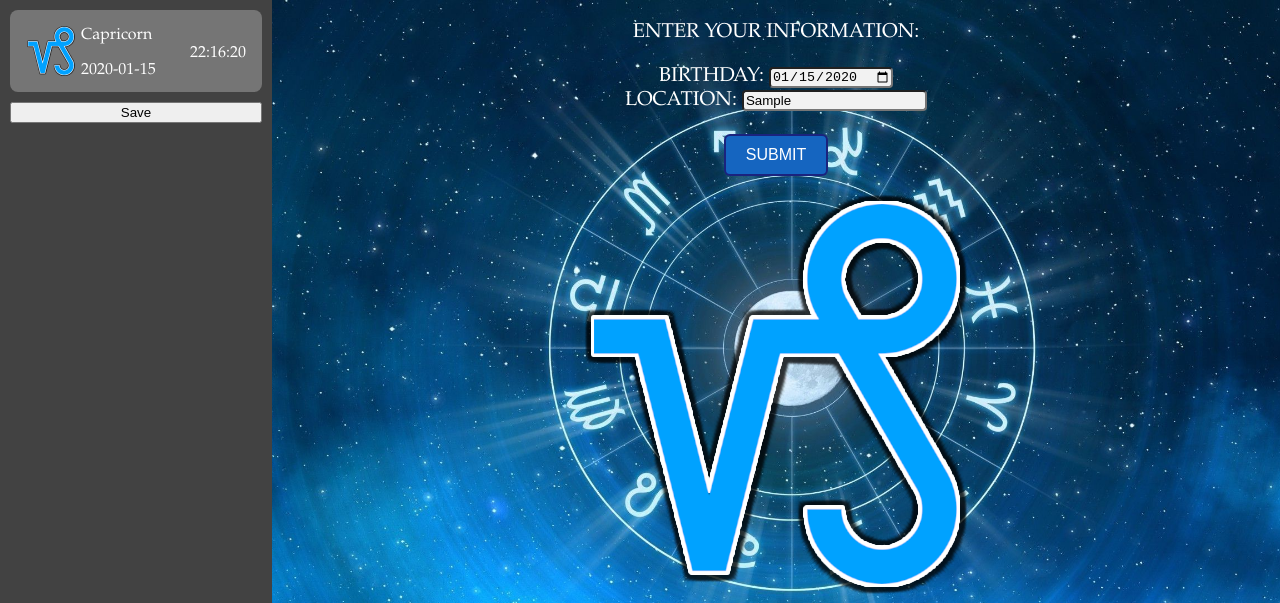
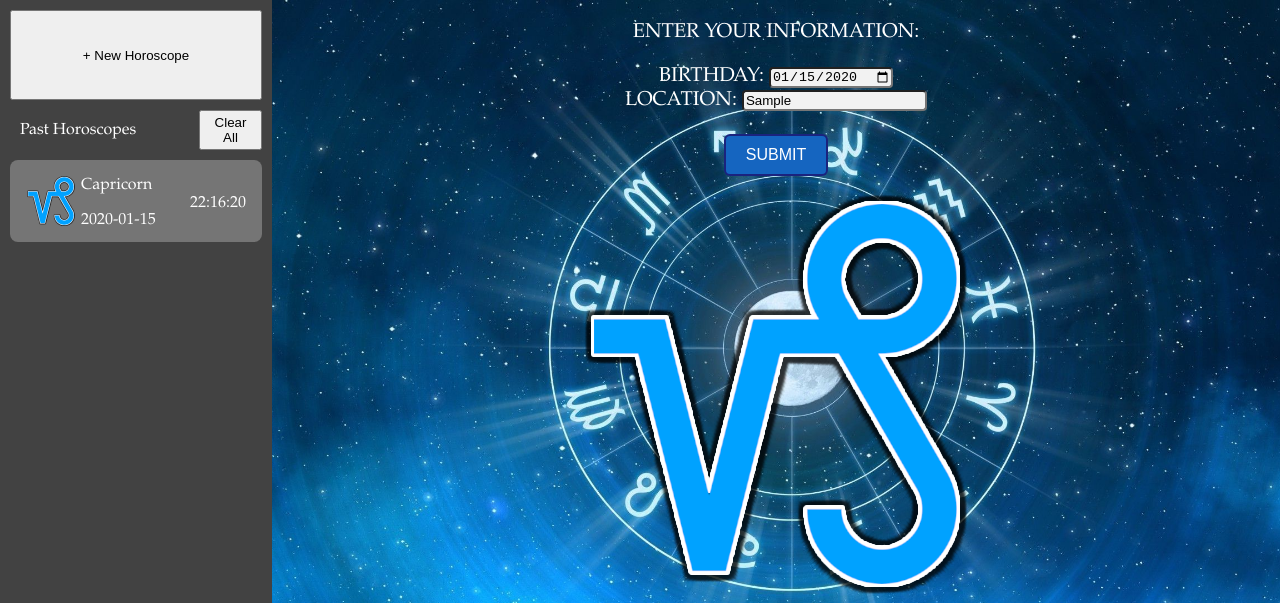
Before and after one commit to cse110-sp23-group5/cse110-sp23-group5, a website with bundled scripts: page source/horoscope/horoscope.html in a window 1280 px wide. Both pictures are taken after typing "2020-01-15", "Sample" into the empty fields and a click on the button "SUBMIT". Shown: the top 603 px of the page. Built offline with nearby package versions, Linux system fonts and the light colour scheme.

Commit message:
Added a clear all sidebar button and updated sidebar layout

```diff
--- a/source/horoscope/css/horoscope.css
+++ b/source/horoscope/css/horoscope.css
@@ -50,8 +50,13 @@ main {
 /* ID SELECTORS */
 /* in Sidebar */
 #sidebar {
-    display: flex;
-    flex-flow: column nowrap;
+    display: grid;
+    grid-template:
+        [row1-start] "new-horo new-horo" 100px [row1-end]
+        [row2-start] "sidebar-title clear-horos" 50px [row2-end]
+        [row3-start] "saved-list saved-list" auto [row3-end]
+        / 75% 25%;
+    grid-template-columns: 75% 25%;
     width: 25%;
     /* border: 3px solid rgb(0, 128, 0); */
     background-color: #424242;
@@ -154,3 +159,30 @@ input[type="button"]:focus {
     margin-left: auto;
     margin-right: auto;
 }
+
+#sidebar > * {
+    margin-bottom: 10px;
+    width: auto;
+}
+
+#new-horo {
+    grid-area: new-horo;
+}
+
+#sidebar-title {
+    grid-area: sidebar-title;
+    align-self: center;
+    margin-left: 10px;
+}
+
+#clear-horos {
+    grid-area: clear-horos;
+}
+
+#saved-list {
+    grid-area: saved-list;
+    display: flex;
+    flex-flow: column nowrap;
+    width: auto;
+    overflow-y: scroll;
+}
--- a/source/horoscope/css/pastEntryCard.css
+++ b/source/horoscope/css/pastEntryCard.css
@@ -66,7 +66,3 @@ article:hover .date {
     grid-area: horoscope;
     margin: 0px;
 }
-#sidebar {
-  height: 100%;
-  overflow-y: scroll;
-}
--- a/source/horoscope/horoscope.html
+++ b/source/horoscope/horoscope.html
@@ -11,7 +11,10 @@
   </head>
   <body>
     <div id="sidebar">
-        <button id="testadd">Save</button>
+      <button id="new-horo">+ New Horoscope</button>
+      <span id="sidebar-title">Past Horoscopes</span>
+      <button id="clear-horos">Clear All</button>
+      <div id="saved-list"></div>
     </div>
     <main>
       <div id="main">
--- a/source/horoscope/js/horoscope.js
+++ b/source/horoscope/js/horoscope.js
@@ -1,5 +1,4 @@
-import { Horoscope } from "./sidebar.js";
-import { addHoroscopesToDocument } from "./sidebar.js";
+import { Horoscope, saveHoroscope } from "./sidebar.js";
 window.addEventListener('DOMContentLoaded', init);
 function init() {
     let submit = document.getElementById('submit');
@@ -91,10 +90,11 @@ function init() {
         var today = new Date();
         var time = today.getHours() + ":" + today.getMinutes() + ":" + today.getSeconds();
         let horoscopeElement = new Horoscope(sign, birthday, time);
-        let storageHoroscopes =  JSON.parse(localStorage.getItem('horoscopes') || '[]');
-        storageHoroscopes.push(horoscopeElement);
-        localStorage.setItem('horoscopes', JSON.stringify(storageHoroscopes));
-        addHoroscopesToDocument([horoscopeElement]);
+        saveHoroscope(horoscopeElement);
+        // let storageHoroscopes =  JSON.parse(localStorage.getItem('horoscopes') || '[]');
+        // storageHoroscopes.push(horoscopeElement);
+        // localStorage.setItem('horoscopes', JSON.stringify(storageHoroscopes));
+        // addHoroscopesToDocument([horoscopeElement]);
     })
 
 
--- a/source/horoscope/js/pastEntryCard.js
+++ b/source/horoscope/js/pastEntryCard.js
@@ -42,6 +42,11 @@ class pastEntryCard extends HTMLElement {
         console.log(data);
 
         article.dataset.id = `${data.id}`;
+        article.dataset.birthday = `${data.birthday}`
+        article.dataset.date = `${data.date}`
+
+        //reformat birthday from YYYY-MM-DD to TODO
+        let birthdayDisplay;
 
         /**
          * Display the image and name of the user's horoscope,
@@ -68,7 +73,7 @@ class pastEntryCard extends HTMLElement {
 
 
         const sign = article.querySelector(".sign").textContent;
-        const date = article.querySelector(".date").textContent;
+        const date = article.dataset.date;
         // NOTE: because the dates are in M/D/YYYY format,
         // this code turns it into YYYY-MM-DD
         // This is because you need it in this format to update the birthday form
@@ -78,7 +83,7 @@ class pastEntryCard extends HTMLElement {
                 birthdayRaw[i] = "0" + birthdayRaw[i];
             }
         };
-        const birthday = birthdayRaw.join("-");
+        const birthday = article.dataset.birthday;
 
         let horoscope = new Horoscope(sign, birthday, date);
         return horoscope;
--- a/source/horoscope/js/sidebar.js
+++ b/source/horoscope/js/sidebar.js
@@ -23,7 +23,6 @@ class Horoscope{
         this.date = date;
     }
 }
-export {Horoscope};
 
 let horoscopes = [];
 
@@ -39,10 +38,19 @@ function init() {
     // Add each horoscopes to the <main> element
     addHoroscopesToDocument(horoscopes);
 
-    const addSave = document.getElementById('testadd');
-    addSave.addEventListener('click', function() {saveHoroscope(new Horoscope("Capricorn", "1/1/2000", "9:14 am"));});
+    const clear = document.querySelector("#clear-horos");
+    const savedList = document.querySelector("#saved-list");
+    clear.addEventListener('click', function () {
+        localStorage.clear();
+        horoscopes = [];
+        savedList.innerHTML = "";
+    });
 }
 
+/**
+ * Add horoscope to the array of horoscopes and save to local storage
+ * @param {Horoscope} horoscope horoscope object to save
+ */
 function saveHoroscope(horoscope) {
     horoscopes.push(horoscope);
     addHoroscopesToDocument([horoscope]);
@@ -94,7 +102,7 @@ function getHoroscopesFromStorage() {
  * @param {Array<Horoscope>} horoscopes An array of horoscopes
  */
 function addHoroscopesToDocument(horoscopes) {
-    const sidebar = document.querySelector('#sidebar');
+    const sidebar = document.querySelector('#saved-list');
 
     for (let horo of horoscopes) {
       let card = document.createElement('past-entry-card');
@@ -115,4 +123,6 @@ export {addHoroscopesToDocument};
  */
 function saveHoroscopesToStorage(horoscopes) {
     localStorage.setItem('horoscopes', JSON.stringify(horoscopes));
-  }
+}
+
+export {Horoscope, saveHoroscope};
```
